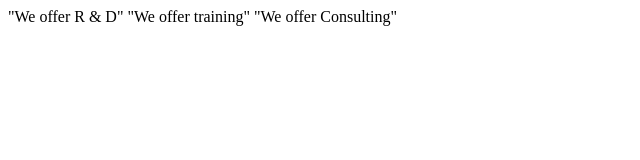
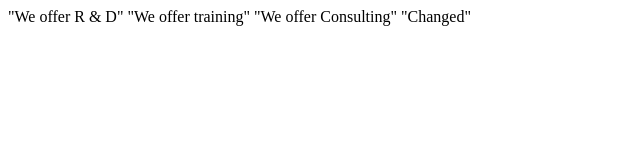
Before and after one commit to VishwajaMarreddy/web-app, a plain HTML site: page services.html in a window 1280 px wide. Shown: the full height of the page, 0-640 px from the left. Drawn offline with Linux system fonts and the light colour scheme.

Commit message:
added in service page

```diff
--- a/services.html
+++ b/services.html
@@ -5,6 +5,7 @@
 "We offer R & D"
 "We offer training"
 "We offer Consulting"
+"Changed"
 
 </body>
 </html>
```
